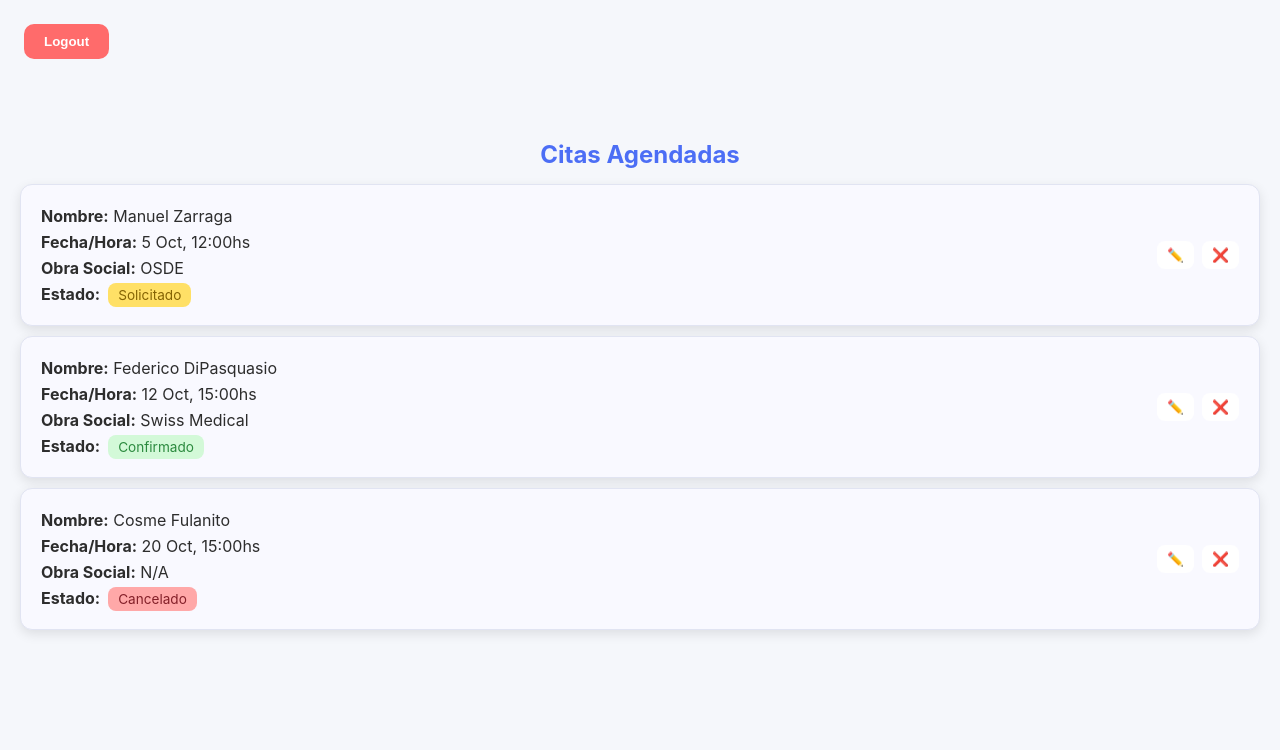
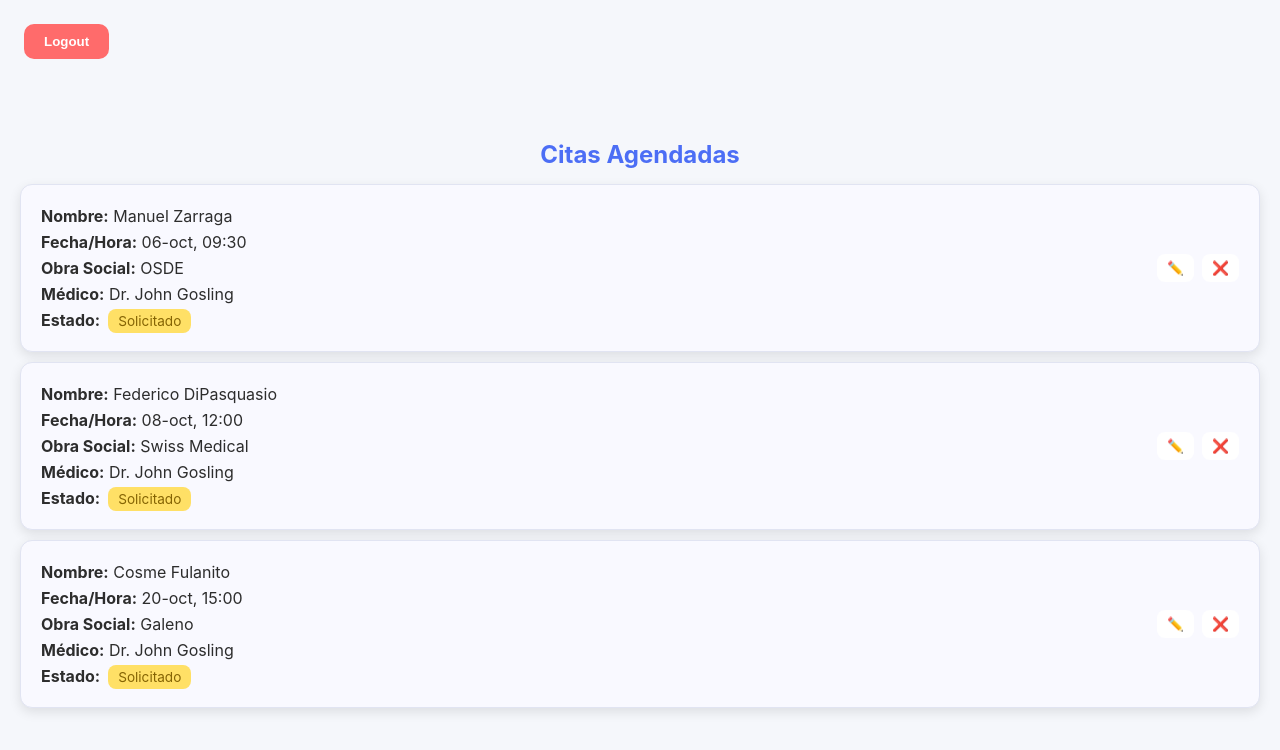
Before and after one commit to ManuZarraga/TPO-Aplicaciones-Interactivas, a React (Vite) app: page /admin in a window 1280 px wide. Shown: the top 750 px of the page. Built offline with nearby package versions, Linux system fonts and the light colour scheme.

Commit message:
Cambios a código base para paso de props - Reserva de Turnos funcionando

```diff
--- a/src/App.jsx
+++ b/src/App.jsx
@@ -1,15 +1,82 @@
+import { useState } from "react";
 import { BrowserRouter as Router, Routes, Route } from "react-router-dom";
 import LandingPage from "./pages/main/LandingPage";
 import LoginPage from "./pages/login/LoginPage";
 import AdminPanel from "./pages/AdminPanel/AdminPanel";
 
 function App() {
+  const [obrasSociales, setObrasSociales] = useState([
+    "OSDE",
+    "Swiss Medical",
+    "Galeno",
+    "Medicus",
+  ]);
+
+  const [appointments, setAppointments] = useState([
+    {
+      id: 1,
+      nombre: "Manuel Zarraga",
+      nombreMedico: "Dr. John Gosling",
+      fecha: "06-oct, 09:30",
+      obraSocial: "OSDE",
+      estado: "Solicitado",
+      title: "Consulta Manuel Zarraga",
+      start: new Date(2025, 9, 6, 9, 30),
+      end: new Date(2025, 9, 6, 10, 0),
+    },
+    {
+      id: 2,
+      nombre: "Federico DiPasquasio",
+      nombreMedico: "Dr. John Gosling",
+      fecha: "08-oct, 12:00",
+      obraSocial: "Swiss Medical",
+      estado: "Solicitado",
+      title: "Consulta Federico DiPasquasio",
+      start: new Date(2025, 9, 8, 12, 0),
+      end: new Date(2025, 9, 8, 13, 0),
+    },
+    {
+      id: 3,
+      nombre: "Cosme Fulanito",
+      nombreMedico: "Dr. John Gosling",
+      fecha: "20-oct, 15:00",
+      obraSocial: "Galeno",
+      estado: "Solicitado",
+      title: "Consulta Cosme Fulanito",
+      start: new Date(2025, 9, 20, 15, 0),
+      end: new Date(2025, 9, 20, 16, 0),
+    },
+  ]);
+
+  const handleAddAppointment = (appointment) => {
+    setAppointments([...appointments, appointment]);
+  };
+
+  const handleAddObraSocial = (nuevaObra) => {
+    if (!obrasSociales.includes(nuevaObra)) {
+      setObrasSociales([...obrasSociales, nuevaObra]);
+    }
+  };
+
   return (
     <Router>
       <Routes>
-        <Route path="/" element={<LandingPage />} />
+        <Route
+          path="/"
+          element={
+            <LandingPage
+              obrasSociales={obrasSociales}
+              appointments={appointments}
+              onAddAppointment={handleAddAppointment}
+              onAddObraSocial={handleAddObraSocial}
+            />
+          }
+        />
         <Route path="/login" element={<LoginPage />} />
-        <Route path="/admin" element={<AdminPanel />} />
+        <Route
+          path="/admin"
+          element={<AdminPanel appointments={appointments} />}
+        />
       </Routes>
     </Router>
   );
--- a/src/components/FormularioReservas/FormularioReservas.jsx
+++ b/src/components/FormularioReservas/FormularioReservas.jsx
@@ -1,3 +1,4 @@
+/* eslint-disable react/prop-types */
 import { useState } from "react";
 import { Calendar, momentLocalizer } from "react-big-calendar";
 import moment from "moment";
@@ -6,33 +7,19 @@ import "./FormularioReservas.css";
 
 const localizer = momentLocalizer(moment);
 
-// eslint-disable-next-line react/prop-types
-export default function FormularioReservas({ obrasSociales = [] }) {
+export default function FormularioReservas({
+  obrasSociales = [],
+  appointments = [],
+  onAddAppointment,
+}) {
   const [formData, setFormData] = useState({
     nombreMedico: "",
     nombrePaciente: "",
     telefono: "",
     email: "",
     obraSocial: "",
+    fechaTurno: "",
   });
-
-  const [events] = useState([
-    {
-      title: "Consulta Manuel Zarraga",
-      start: new Date(2025, 9, 6, 9, 30), // está zero-based (month 9)
-      end: new Date(2025, 9, 6, 10, 30),
-    },
-    {
-      title: "Consulta Federico DiPasquasio",
-      start: new Date(2025, 9, 8, 12, 0),
-      end: new Date(2025, 9, 8, 13, 0),
-    },
-    {
-      title: "Consulta Cosme Fulanito",
-      start: new Date(2025, 9, 20, 15, 0),
-      end: new Date(2025, 9, 20, 16, 0),
-    },
-  ]);
 
   const handleChange = (e) => {
     setFormData({ ...formData, [e.target.name]: e.target.value });
@@ -40,7 +27,32 @@ export default function FormularioReservas({ obrasSociales = [] }) {
 
   const handleSubmit = (e) => {
     e.preventDefault();
-    console.log("Datos enviados:", formData);
+    const newAppointment = {
+      id: Date.now(),
+      nombre: formData.nombrePaciente,
+      nombreMedico: formData.nombreMedico,
+      fecha: new Date(formData.fechaTurno).toLocaleString("es-AR", {
+        day: "2-digit",
+        month: "short",
+        hour: "2-digit",
+        minute: "2-digit",
+      }),
+      obraSocial: formData.obraSocial,
+      estado: "Solicitado",
+      // Calendario:
+      title: `Consulta ${formData.nombrePaciente}`,
+      start: new Date(formData.fechaTurno),
+      end: new Date(new Date(formData.fechaTurno).getTime() + 30 * 60000), // 30 min
+    };
+    onAddAppointment(newAppointment);
+    setFormData({
+      nombreMedico: "",
+      nombrePaciente: "",
+      telefono: "",
+      email: "",
+      obraSocial: "",
+      fechaTurno: "",
+    });
   };
 
   return (
@@ -107,6 +119,16 @@ export default function FormularioReservas({ obrasSociales = [] }) {
             ))}
           </select>
         </div>
+        <div className="form-group">
+          <label>Fecha y Hora del Turno</label>
+          <input
+            type="datetime-local"
+            name="fechaTurno"
+            value={formData.fechaTurno || ""}
+            onChange={handleChange}
+            required
+          />
+        </div>
         <button type="submit" className="btn">
           Reservar Turno
         </button>
@@ -116,7 +138,7 @@ export default function FormularioReservas({ obrasSociales = [] }) {
         <h3>Calendario de citas</h3>
         <Calendar
           localizer={localizer}
-          events={events}
+          events={appointments}
           startAccessor="start"
           endAccessor="end"
           style={{ height: 400 }}
--- a/src/components/MisCitas/MisCitas.jsx
+++ b/src/components/MisCitas/MisCitas.jsx
@@ -1,31 +1,8 @@
 import BotonesAccion from "../BotonesAccion/BotonesAccion";
 import "./MisCitas.css";
 
-export default function MisCitas() {
-  const citas = [
-    {
-      id: 1,
-      nombre: "Manuel Zarraga",
-      fecha: "5 Oct, 12:00hs",
-      obraSocial: "OSDE",
-      estado: "Solicitado",
-    },
-    {
-      id: 2,
-      nombre: "Federico DiPasquasio",
-      fecha: "12 Oct, 15:00hs",
-      obraSocial: "Swiss Medical",
-      estado: "Confirmado",
-    },
-    {
-      id: 3,
-      nombre: "Cosme Fulanito",
-      fecha: "20 Oct, 15:00hs",
-      obraSocial: null,
-      estado: "Cancelado",
-    },
-  ];
-
+// eslint-disable-next-line react/prop-types
+export default function MisCitas({ citas = [] }) {
   return (
     <div className="mis-citas">
       <h1>Citas Agendadas</h1>
@@ -43,8 +20,11 @@ export default function MisCitas() {
                 <strong>Obra Social:</strong> {cita.obraSocial || "N/A"}
               </p>
               <p>
+                <strong>Médico:</strong> {cita.nombreMedico || "N/A"}
+              </p>
+              <p>
                 <strong>Estado:</strong>
-                <span className={`estado ${cita.estado.toLowerCase()}`}>
+                <span className={`estado ${cita.estado?.toLowerCase()}`}>
                   {cita.estado}
                 </span>
               </p>
--- a/src/pages/AdminPanel/AdminPanel.jsx
+++ b/src/pages/AdminPanel/AdminPanel.jsx
@@ -3,7 +3,8 @@ import "../../components/MisCitas/MisCitas.css";
 import { useNavigate } from "react-router-dom";
 import "./AdminPanel.css";
 
-export default function AdminPanel() {
+// eslint-disable-next-line react/prop-types
+export default function AdminPanel({ appointments }) {
   const navigate = useNavigate();
 
   return (
@@ -11,7 +12,7 @@ export default function AdminPanel() {
       <button className="admin-logout-btn" onClick={() => navigate("/")}>
         Logout
       </button>
-      <MisCitas />
+      <MisCitas citas={appointments} />
     </div>
   );
 }
--- a/src/pages/main/LandingPage.jsx
+++ b/src/pages/main/LandingPage.jsx
@@ -1,32 +1,28 @@
-import { useState } from "react";
+/* eslint-disable react/prop-types */
 import Sidebar from "../../components/Sidebar/Sidebar";
 import FormularioReservas from "../../components/FormularioReservas/FormularioReservas";
 import InfoMedico from "../../components/InfoMedico/InfoMedico";
 import "../../App.css";
 
-export default function LandingPage() {
-  const [obrasSociales, setObrasSociales] = useState([
-    "OSDE",
-    "Swiss Medical",
-    "Galeno",
-    "Medicus",
-  ]);
-
-  const handleAddObraSocial = (nuevaObra) => {
-    if (!obrasSociales.includes(nuevaObra)) {
-      setObrasSociales([...obrasSociales, nuevaObra]);
-    }
-  };
-
+export default function LandingPage({
+  obrasSociales,
+  appointments,
+  onAddAppointment,
+  onAddObraSocial,
+}) {
   return (
     <div className="app-container">
-      <Sidebar onAddObraSocial={handleAddObraSocial} />
+      <Sidebar onAddObraSocial={onAddObraSocial} />
       <main className="main-content">
         <section className="info-section">
           <InfoMedico />
         </section>
         <section className="citas-section">
-          <FormularioReservas obrasSociales={obrasSociales} />
+          <FormularioReservas
+            obrasSociales={obrasSociales}
+            appointments={appointments}
+            onAddAppointment={onAddAppointment}
+          />
         </section>
       </main>
     </div>
```
